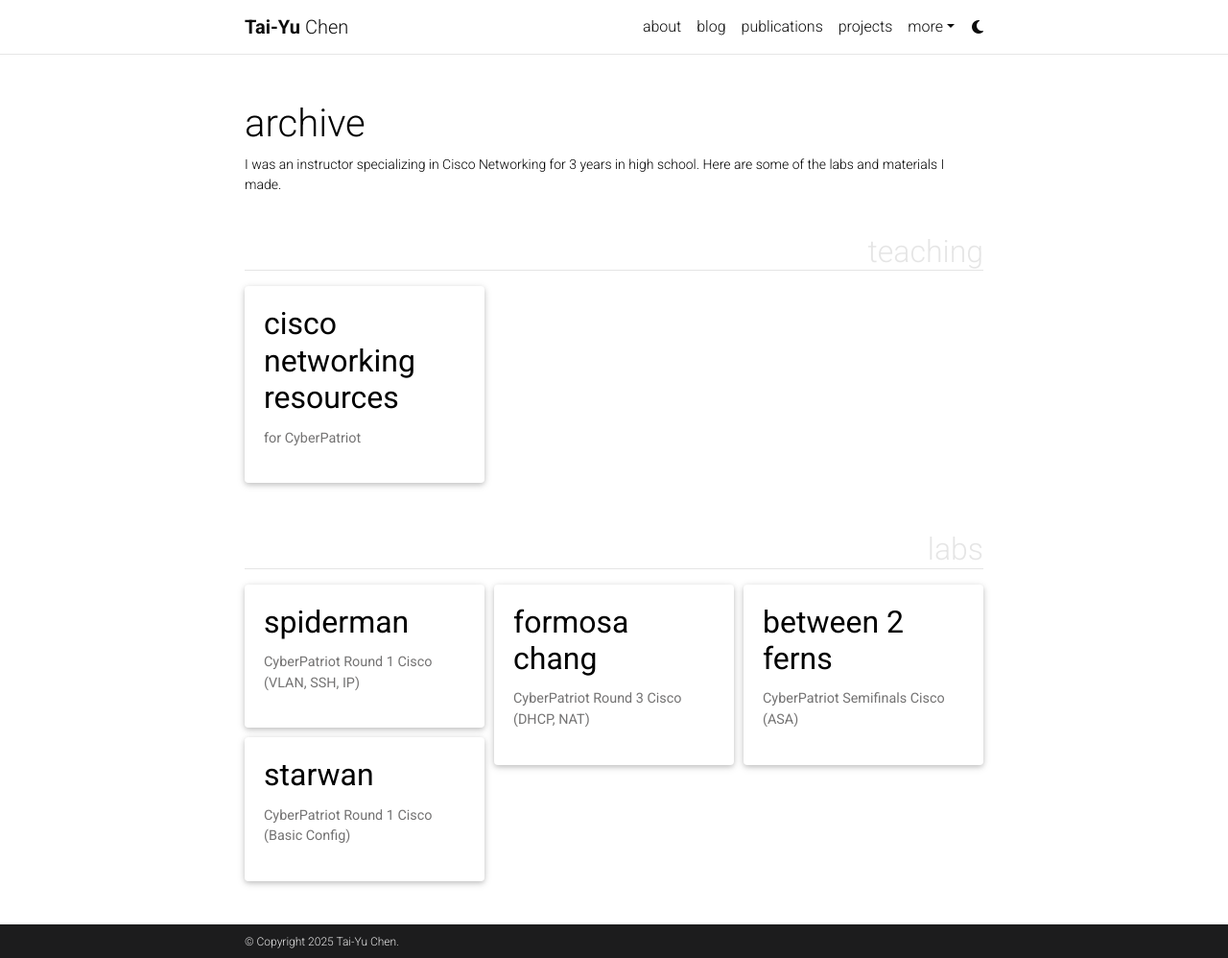
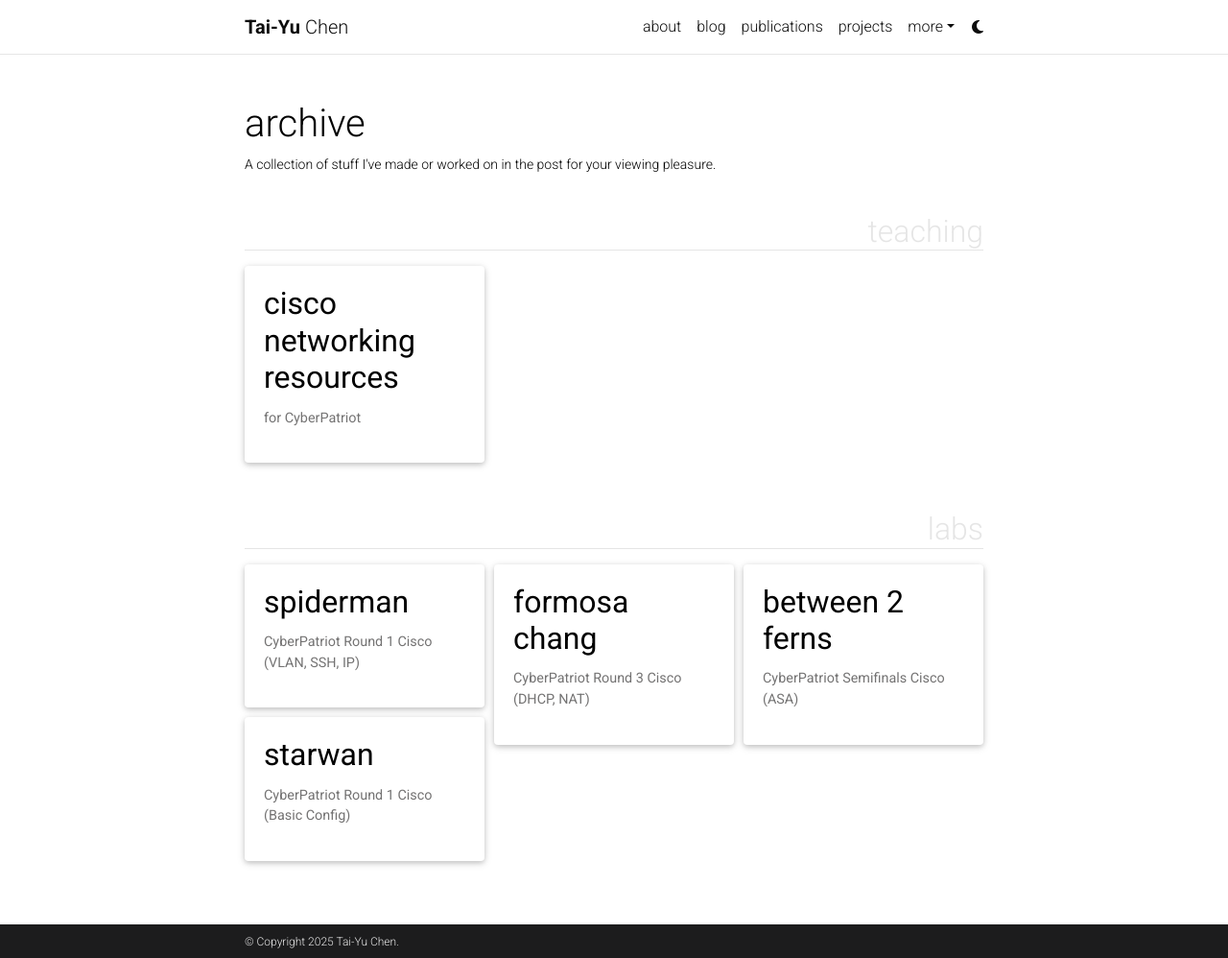
Before and after one commit to utahorange/utahorange.github.io, a Jekyll site: the page built from _pages/archive.md, in a window 1280 px wide and 998 px high. Shown: the whole window at 96% size. Built offline with Jekyll 4.4.1, drawn with Linux system fonts in a browser that asks for light colours; full-size pictures stand in for the smaller copies a plugin makes; comment, search, counter and statistics services are not loaded; a style sheet for code colours, icons or effects is not loaded.

```diff
--- a/_bibliography/papers.bib
+++ b/_bibliography/papers.bib
@@ -1,7 +1,7 @@
 @inproceedings{ctrl-x,
     title = {Comparison of Dynamic Routing Protocols: RIPv2 vs. OSPFv2},
     author = {Chen, T},
-    journal = {International Baccalaureate},
+    journal = {Neural Information Processing Systems (NeurIPS)},
     year = {2024},
     code = {https://github.com/utahorange/routing-comparison},
     pdf = {https://utahorange.github.io/assets/pdf/Extended_Essay_Routing_Protocols.pdf},
--- a/_pages/archive.md
+++ b/_pages/archive.md
@@ -2,7 +2,7 @@
 layout: page
 title: archive
 permalink: /archive
-description: I was an instructor specializing in Cisco Networking for 3 years in high school. Here are some of the labs and materials I made.
+description: A collection of stuff I've made or worked on in the post for your viewing pleasure.
 nav: false
 nav_order:
 display_categories: [teaching,labs]
```
Also changed, not shown: _projects/6_project.md (+1 -1 lines), assets/img/publication_preview/dijkstra.gif (deleted).
